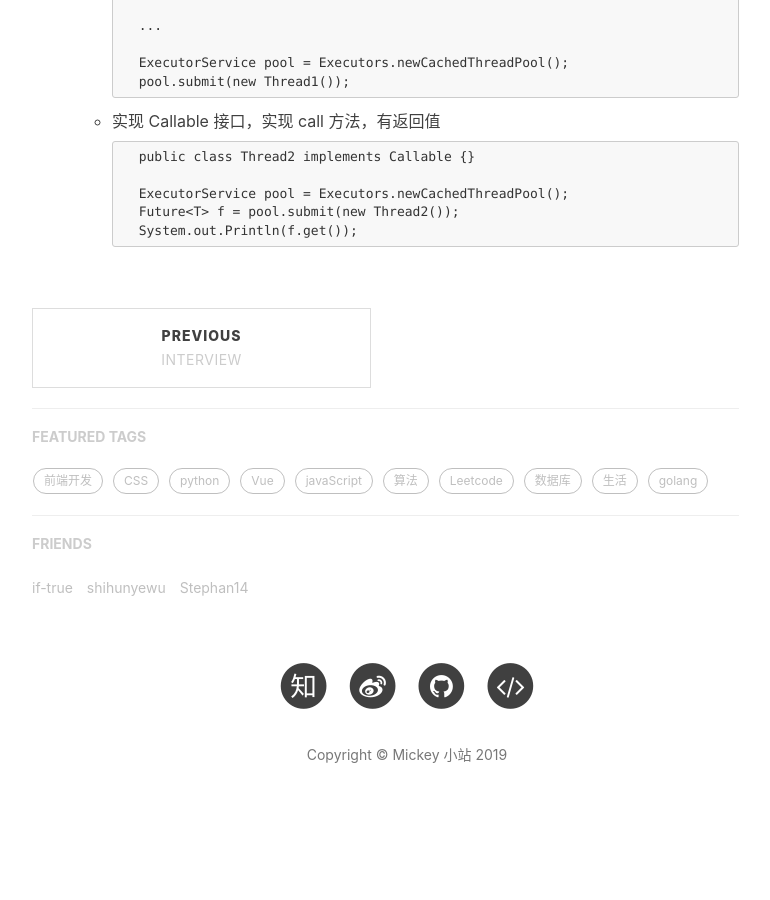
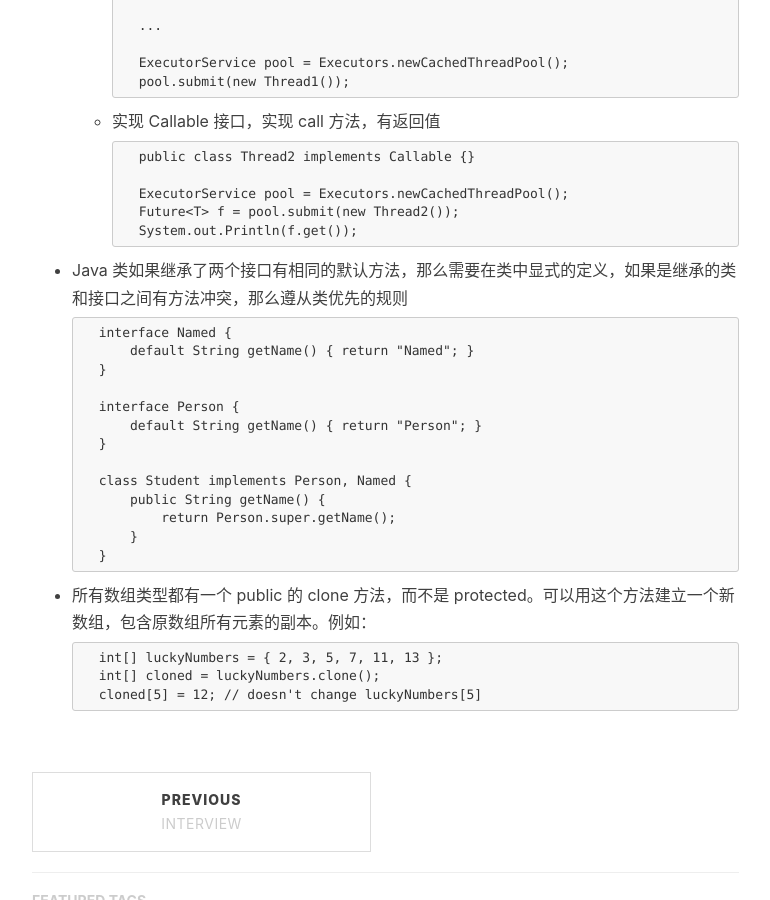
Before and after one commit to mickey0524/mickey0524.github.io, a Jekyll site: the page built from _posts/2019-03-21-begin-java.md, in a window 1280 px wide and 900 px high, scrolled down 4582 px. Shown: the whole window, without its empty margins (233-1003 px from the left). Built offline with Jekyll 4.4.1, drawn with Linux system fonts in a browser that asks for light colours; nearby versions of some CDN libraries; comment, search, counter and statistics services are not loaded; before the commit the page ends 5414 px from its top, so only the background shows below that.

Commit message:
feat(java): update java

````diff
--- a/_posts/2019-03-21-begin-java.md
+++ b/_posts/2019-03-21-begin-java.md
@@ -236,3 +236,29 @@ tags:
 		Future<T> f = pool.submit(new Thread2());
 		System.out.Println(f.get());
 		```
+
+* Java 类如果继承了两个接口有相同的默认方法，那么需要在类中显式的定义，如果是继承的类和接口之间有方法冲突，那么遵从类优先的规则
+
+	```
+	interface Named {
+		default String getName() { return "Named"; }
+	}
+
+	interface Person {
+		default String getName() { return "Person"; }
+	}
+
+	class Student implements Person, Named {
+		public String getName() {
+			return Person.super.getName();
+		}
+	}
+	```
+
+* 所有数组类型都有一个 public 的 clone 方法，而不是 protected。可以用这个方法建立一个新数组，包含原数组所有元素的副本。例如：
+
+	```
+	int[] luckyNumbers = { 2, 3, 5, 7, 11, 13 };
+	int[] cloned = luckyNumbers.clone();
+	cloned[5] = 12; // doesn't change luckyNumbers[5]
+	```
````
